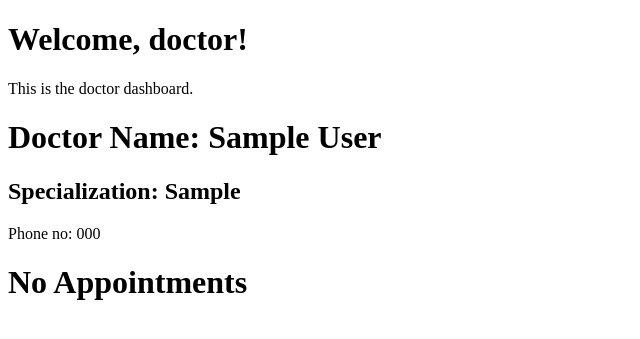
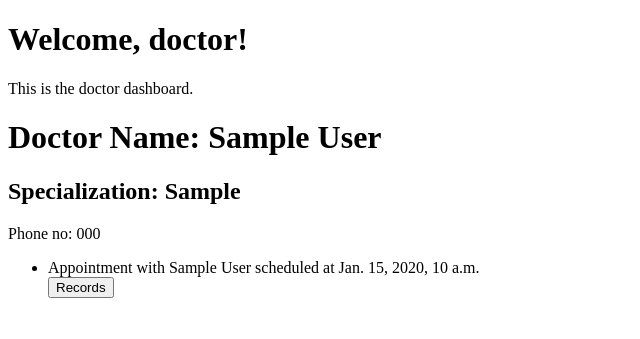
Before and after one commit to hania-imtisal234/HospitalManagementSystem, a Django app: page /doctor-dashboard/1/ in a window 1280 px wide. Shown: the top 339 px of the page, without its empty margins (0-640 px from the left). Run offline with Django 5.2, Linux system fonts and the light colour scheme; a user stored in the database is signed in; tables that the repository leaves empty hold one stand-in row (values such as "Sample post").

```diff
--- a/accounts/templates/doctors/doctor-info.html
+++ b/accounts/templates/doctors/doctor-info.html
@@ -10,7 +10,7 @@
     <h1>Doctor Name: {{ doctor_user.full_name }}</h1>
     <h2>Specialization: {{ doctor_user.specialization }}</h2>
     <p>Phone no: {{ doctor_user.phone_number }}</p>
-    {% if appointments_with_records.exists %}
+    {% if appointments_with_records %}
     <ul>
         {% for entry in appointments_with_records %}
             <li>
```
